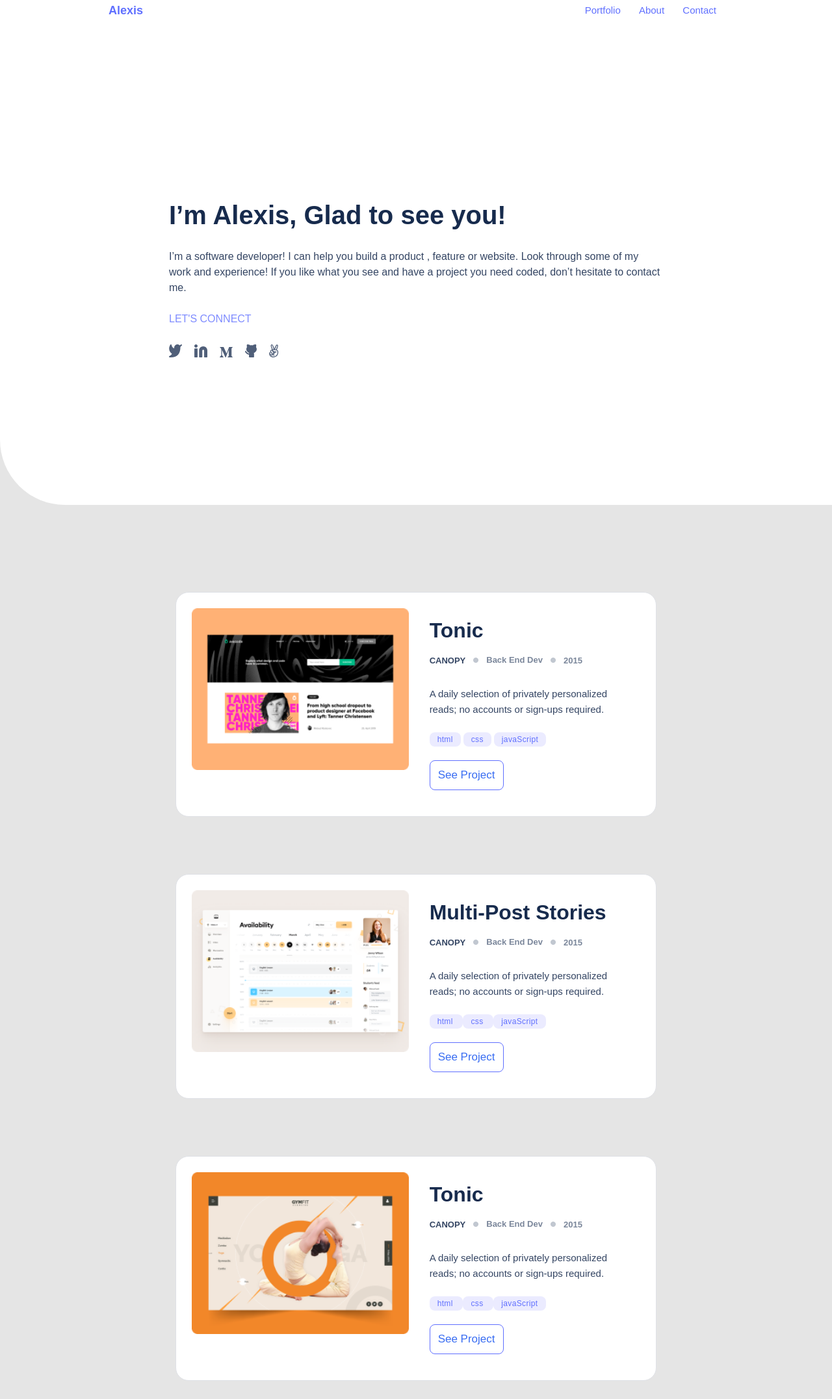
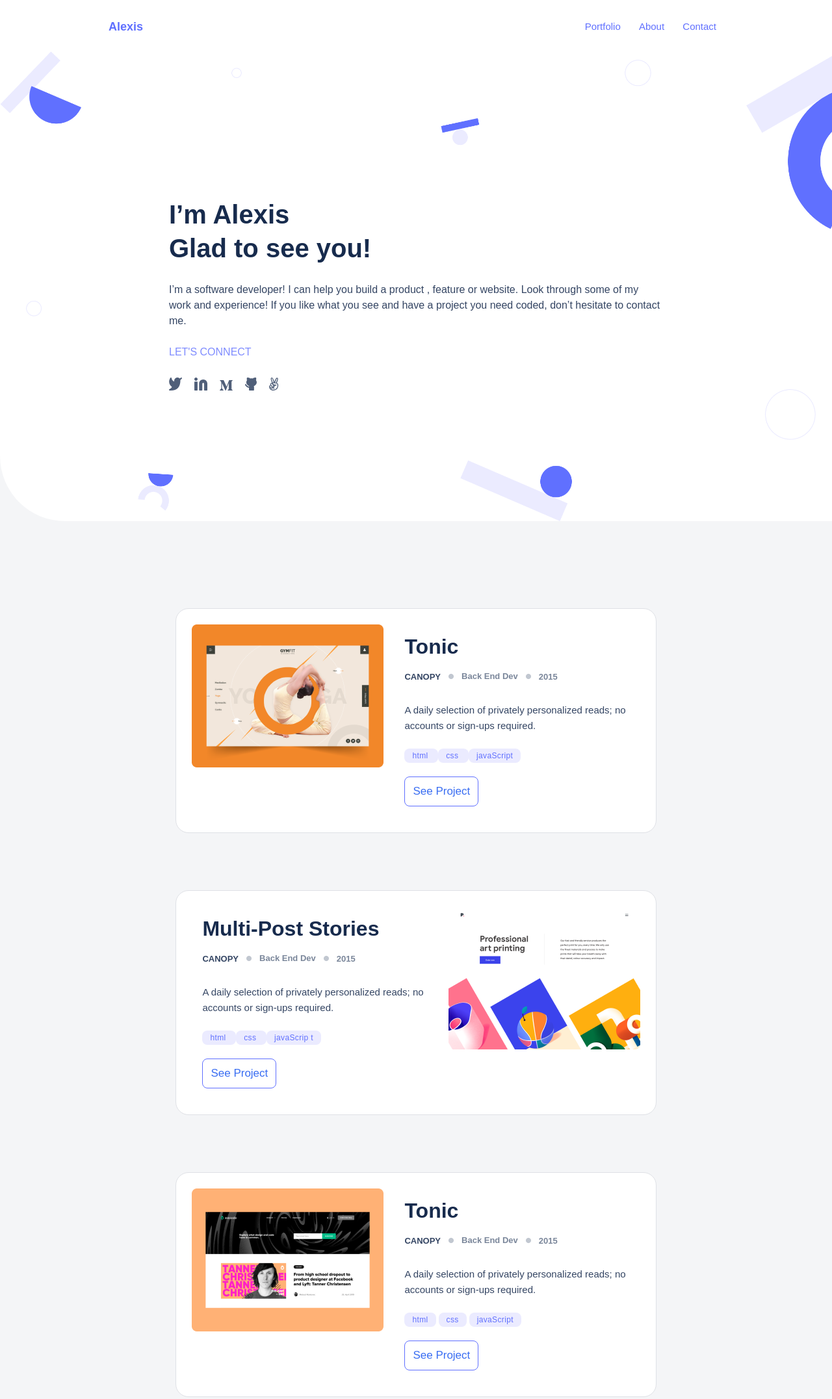
Before and after one commit to AlexisJW/set-up-myFirst-mobile, a website: page index.html in a window 1280 px wide. Shown: the top 2153 px of the page at 65% size. Drawn offline with Linux system fonts and the light colour scheme.

Commit message:
Worked on some issues to have my project approuved

```diff
--- a/StyleSheet.css
+++ b/StyleSheet.css
@@ -1,5 +1,9 @@
 body {
-  background-color: #e5e5e5;
+  background: #f7f7f9;;
+}
+
+.header-containers {
+    background-color: #fff;
 }
 
 *,
@@ -32,7 +36,7 @@ nav {
 }
 
 .header-at-top {
-  background-image: url("./img/header-shapes\ mobile.png");
+  background-image: url("./image/header-shapes-mobile.png");
   background-repeat: no-repeat;
   background-color: #fff;
   margin-bottom: 20px;
@@ -43,6 +47,7 @@ nav {
   flex-direction: column;
   justify-content: center;
   gap: 12px;
+  width: 100%;
 }
 
 .primary-text {
@@ -386,7 +391,7 @@ li {
 
 .contact {
   background-color: #6070ff;
-  background-image: url(./img/contact\ form\ shapes-mobile.png);
+  background-image: url(./image/contact-shapes-mobile.png);
   background-position: right;
   background-repeat: no-repeat;
   display: flex;
--- a/desktop-respons.css
+++ b/desktop-respons.css
@@ -1,10 +1,10 @@
 @media screen and (min-width: 768px) {
   body {
-    background-color: #e5e5e5;
+    background-color: #f4f5f7;
   }
 
   .header-at-top {
-    background-image: url(./img/Header\ bg.svg);
+    background-image: url(./image/header-bg-desktop.png);
     background-size: cover;
   }
 
@@ -19,10 +19,12 @@
   .logo {
     padding-left: 143px;
     color: #6070ff;
+	margin-top: 25px;
   }
 
   .navbar-items {
     padding-right: 142px;
+	margin-top: 25px;
   }
 
   .navbar-items a {
@@ -64,6 +66,26 @@
     height: fit-content;
   }
 
+  #first-card {
+	flex: none;
+    order: 2;
+    flex-grow: 0;
+  }
+
+  #second-card {
+	flex-direction: row-reverse;
+	flex: none;
+    order: 3;
+    flex-grow: 0;
+  }
+
+  #fourth-card {
+	flex-direction: row-reverse;
+	flex: none;
+	order: 1;
+	flex-grow: 0;
+  }
+
   .more-details {
     display: flex;
     flex-direction: column;
@@ -74,7 +96,8 @@
   }
 
   .snapshot {
-    width: 554px;
+	left: 24px;
+	top: 24px;
     border-radius: 1px;
   }
 
@@ -91,9 +114,11 @@
 
   .social-media-icons2 {
     padding-left: 0;
+	word-spacing: 20px;
   }
 
-  .social-media-icons li {
+  .social-media-icons li,
+  .social-media-icons2 li {
     display: inline;
   }
 
@@ -146,13 +171,13 @@
     font-size: 20px;
   }
 
-  /* contact section */
-
   .contact {
     padding: 122px 200px;
     display: flex;
     flex-direction: column;
     align-items: center;
+	background-image: url(./image/bg-contact.png);
+	background-size: cover;
   }
 
   .contact h2 {
--- a/index.html
+++ b/index.html
@@ -24,7 +24,7 @@
   </header>
 
   <section class="header-at-top">
-	<h2 class="primary-text"> I’m Alexis, Glad to see you! </h2>
+	<h2 class="primary-text"> I’m Alexis <br> Glad to see you! </h2>
 	<p class="text-about"> I’m a software developer! I can help you build a product ,
 	  feature or website. Look through some of my work and experience! If you like what you see and have a project you need coded, don’t hesitate to contact me.</p>
 	<h2 class="social"> LET'S CONNECT </h2>
@@ -40,8 +40,8 @@
   </section>
   <section class="containers-works-section">
    <div class="work-container">
-	  <div class="box">
-		 <img src="./image/Snapshoot Portfolio.png" alt="" class="snapshot">
+	  <div class="box" id="first-card">
+		 <img src="./image/snapshoot.png" alt="" class="snapshot">
 		 <div class="more-details">
 		   <div class="work-description-align-item">
 			   <div class="works-elements">
@@ -67,8 +67,8 @@
 		   <button class="see-project">See Project</button>
 		 </div>
 	   </div>
-	   <div class="box">
-		 <img src="./image/Snapshoot Portfolio (1).png" alt="snapshot poortfolio" class="snapshot">
+	   <div class="box" id="second-card">
+		 <img src="./image/snapshoot-1.png" alt="snapshot poortfolio" class="snapshot">
 		  <div class="more-details">
 			 <div class="work-description-align-item">
 			   <div class="works-elements">
@@ -91,9 +91,8 @@
 			 <button class="see-project"> See Project </button>
 	      </div>
 	   </div>
-
-	 <div class="box">
-		 <img src="./image/Snapshoot Portfolio (2).png" alt="" class="snapshot">
+	   <div class="box">
+		 <img src="./image/snapshoot-2.png" alt="" class="snapshot">
 		 <div class="more-details">
 		   <div class="work-description-align-item">
 				 <div class="works-elements">
@@ -116,10 +115,9 @@
 			 </ul>
 			 <button class="see-project"> See Project </button>
 		 </div>
-	 </div>
-
-	 <div class="box">
-		 <img src="./image/Snapshoot Portfolio (3).png" alt="" class="snapshot">
+	   </div>
+	 <div class="box" id="fourth-card">
+		 <img src="./image/snapshoot-3.png" alt="" class="snapshot">
 		 <div class="more-details">
 		   <div class="work-description-align-item">
 			   <div class="works-elements">
@@ -174,9 +172,9 @@
                  <img src="./image/chevron-down.png" alt="" class="chevron">
               </button>
 			  <ul class="language-list">
-				  <li><img src="./image/JS-icon.png" alt="" class="language-icon"><span class="language-name"> JavaScript </span></li>
-				  <li><img src="./image/HTML5-icon.png" alt="" class="language-icon"><span class="language-name"> HTML </span></li>
-				  <li><img src="./image/CSS-icon.png" alt="" class="language-icon"><span class="language-name"> CSS </span></li>
+				  <li><img src="./image/js-icon.png" alt="" class="language-icon"><span class="language-name"> JavaScript </span></li>
+				  <li><img src="./image/html-icon.png" alt="" class="language-icon"><span class="language-name"> HTML </span></li>
+				  <li><img src="./image/css-icon.png" alt="" class="language-icon"><span class="language-name"> CSS </span></li>
 			  </ul>
            </li>
            <li>
@@ -201,7 +199,6 @@
   <section class="contact">
 	  <h2> Contact me </h2>
 	  <p> If you have an application you are interested in developing, a feature that you need built or a project that needs coding. I’d love to help with it  </p>
-
 	  <form action="https://formspree.io/f/xyyvrjdz" method="post" class="contact-form">
 		 <input type="text" name="name" placeholder="Enter your name" id="name" maxlength=30 required>
 		 <input type="email" name="user-email" placeholder="Enter your e-mail" id="user-email" required>
```
Also changed, not shown: image/bg-contact.png (added), image/header-bg-desktop.png (added), image/header-shapes-mobile.png (added), image/snapshoot-1.png (renamed from image/Snapshoot Portfolio (1).png), image/snapshoot-2.png (renamed from image/Snapshoot Portfolio (2).png), image/snapshoot-3.png (renamed from image/Snapshoot Portfolio (3).png), image/snapshoot.png (renamed from image/Snapshoot Portfolio.png).
